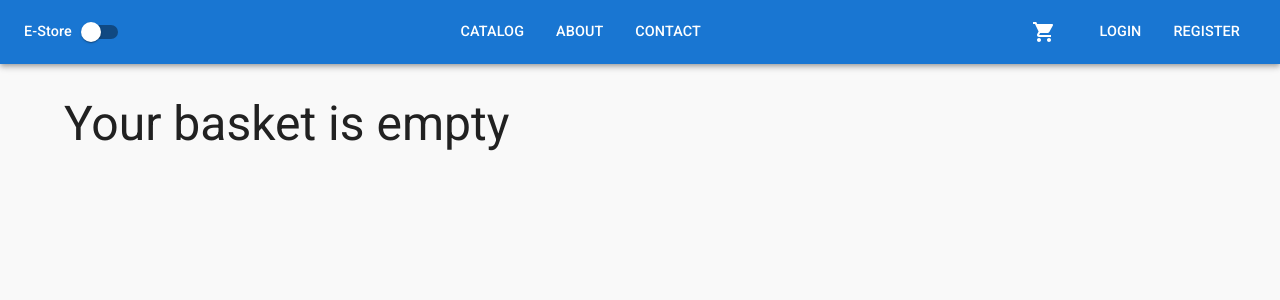
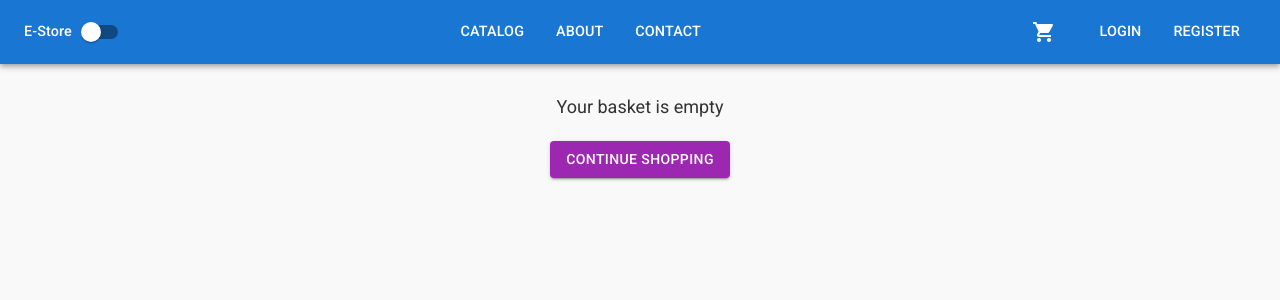
Before and after one commit to M-Moussa-De/E-Store, a React (Vite) app in the folder Client/: page /basket in a window 1280 px wide. Shown: the top 300 px of the page. Built offline with nearby package versions, Linux system fonts and the light colour scheme.

Commit message:
Ref: hide basket summary if the basket empty

```diff
--- a/Client/src/features/basket/BasketPage.tsx
+++ b/Client/src/features/basket/BasketPage.tsx
@@ -22,7 +22,7 @@ import { useAppDispatch, useAppSelector } from "../../app/store/configureStore";
 import { removeItem, setBasket } from "./basketSlice";
 
 export default function BasketPage() {
-  const { basket} = useAppSelector(state => state.basket);
+  const { basket } = useAppSelector((state) => state.basket);
   const dispatch = useAppDispatch();
   const [status, setStatus] = useState({
     loading: false,
@@ -40,13 +40,25 @@ export default function BasketPage() {
   const handleRemoveItem = (productId: number, quantity = 1, name: string) => {
     setStatus({ loading: true, name });
     agent.Basket.removeItem(productId, quantity)
-      .then(() => dispatch(removeItem({productId, quantity})))
+      .then(() => dispatch(removeItem({ productId, quantity })))
       .catch((error) => console.log(error))
       .finally(() => setStatus({ loading: false, name: "" }));
   };
 
-  if (!basket)
-    return <Typography variant="h3">Your basket is empty</Typography>;
+  if (!basket || !basket.items || basket.items.length === 0)
+    return (
+      <Box textAlign="center">
+        <Typography variant="h3" fontSize={18} color="rgba(0 0 0 /0.8)" mb={3}>
+          Your basket is empty
+        </Typography>
+
+        <Link to="/catalog">
+          <Button variant="contained" color="secondary">
+            Continue shopping
+          </Button>
+        </Link>
+      </Box>
+    );
 
   return (
     <>
@@ -111,7 +123,9 @@ export default function BasketPage() {
                     <Add />
                   </LoadingButton>
                 </TableCell>
-                <TableCell>{currencyFormat(item.price)}</TableCell>
+                <TableCell>
+                  {currencyFormat(item.price * item.quantity)}
+                </TableCell>
                 <TableCell>
                   <LoadingButton
                     aria-label="delete"
```
